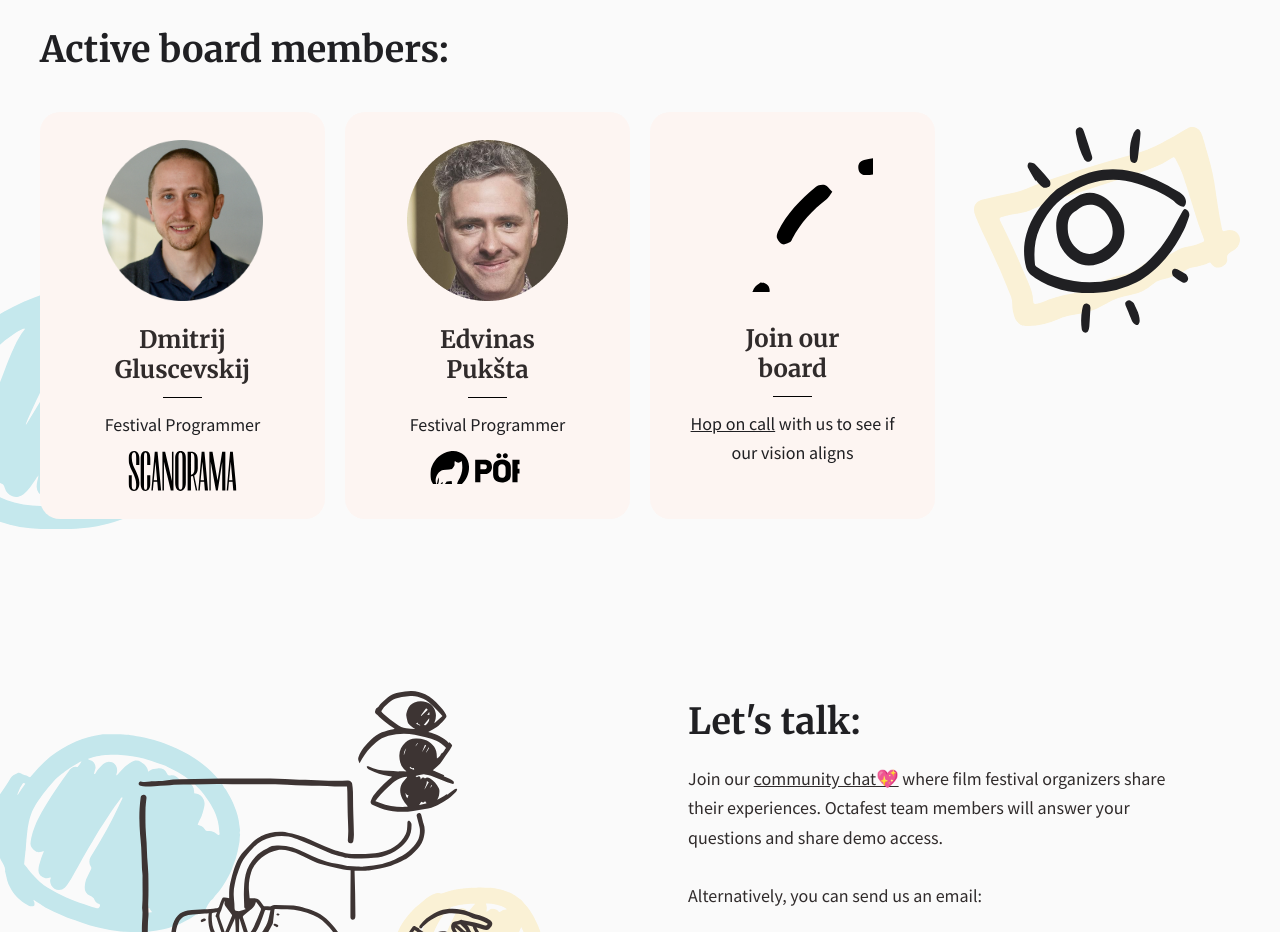
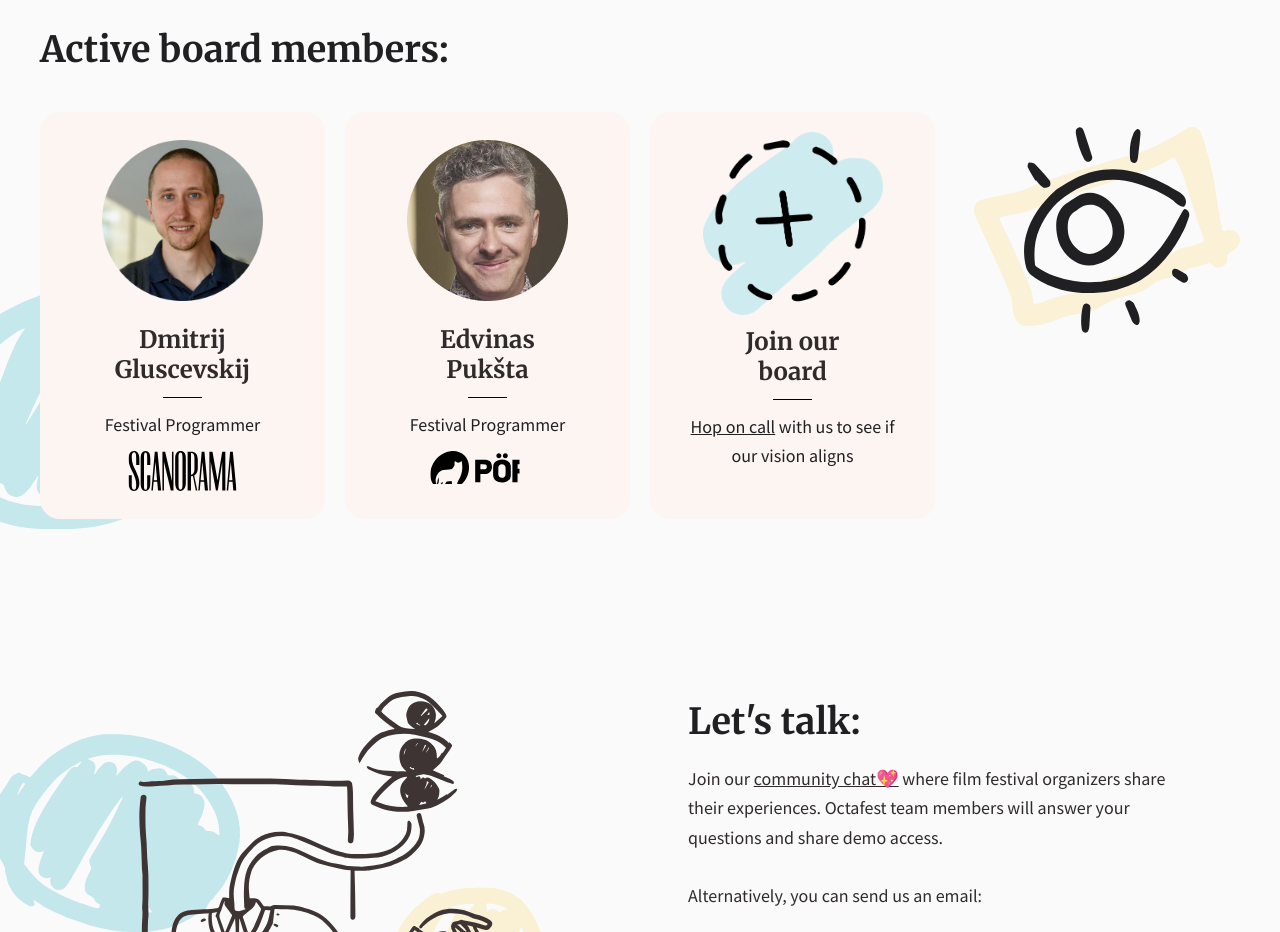
Before and after one commit to Neophen/octa-landing, a Vue app: page /advisory-board in a window 1280 px wide. Shown: the part 960-1892 px from the top of the page. Built offline with nearby package versions, Linux system fonts and the light colour scheme; what @tailwindcss/custom-forms, tailwindcss-fluid, vue-scrollactive would draw is missing.

Commit message:
fix join card img

```diff
--- a/src/components/shared/JoinCard.vue
+++ b/src/components/shared/JoinCard.vue
@@ -3,8 +3,14 @@
     class="flex flex-col items-center py-5 cursor-pointer px-7 group bg-cream-500 hover:bg-white hover:shadow-card rounded-large"
     style="min-height: 407px"
   >
-    <Icon icon="join_board" class="flex-shrink-0 w-40 h-40" />
-    <oh3 class="mt-8 text-2xl text-center" style="max-width: 155px">
+    <img
+      src="/central/illustrations/join-card.png"
+      alt="join card img"
+      width="180"
+      height="180"
+      class="flex-shrink-0"
+    />
+    <oh3 class="mt-3 text-2xl text-center" style="max-width: 155px">
       {{ item.title }}
     </oh3>
     <div class="mt-3 border-t border-black" style="width: 39px"></div>
```
Also changed, not shown: public/central/icons/general/index.svg, public/central/illustrations/join-card.png (added).
